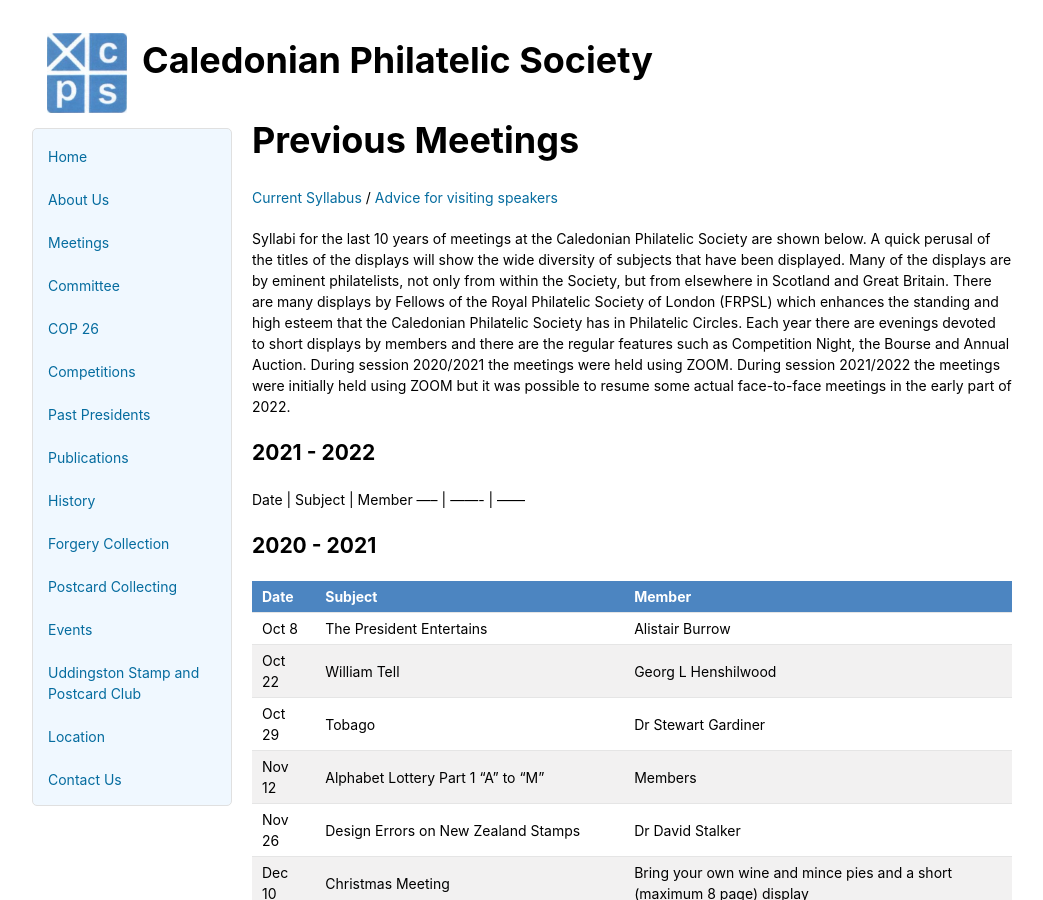
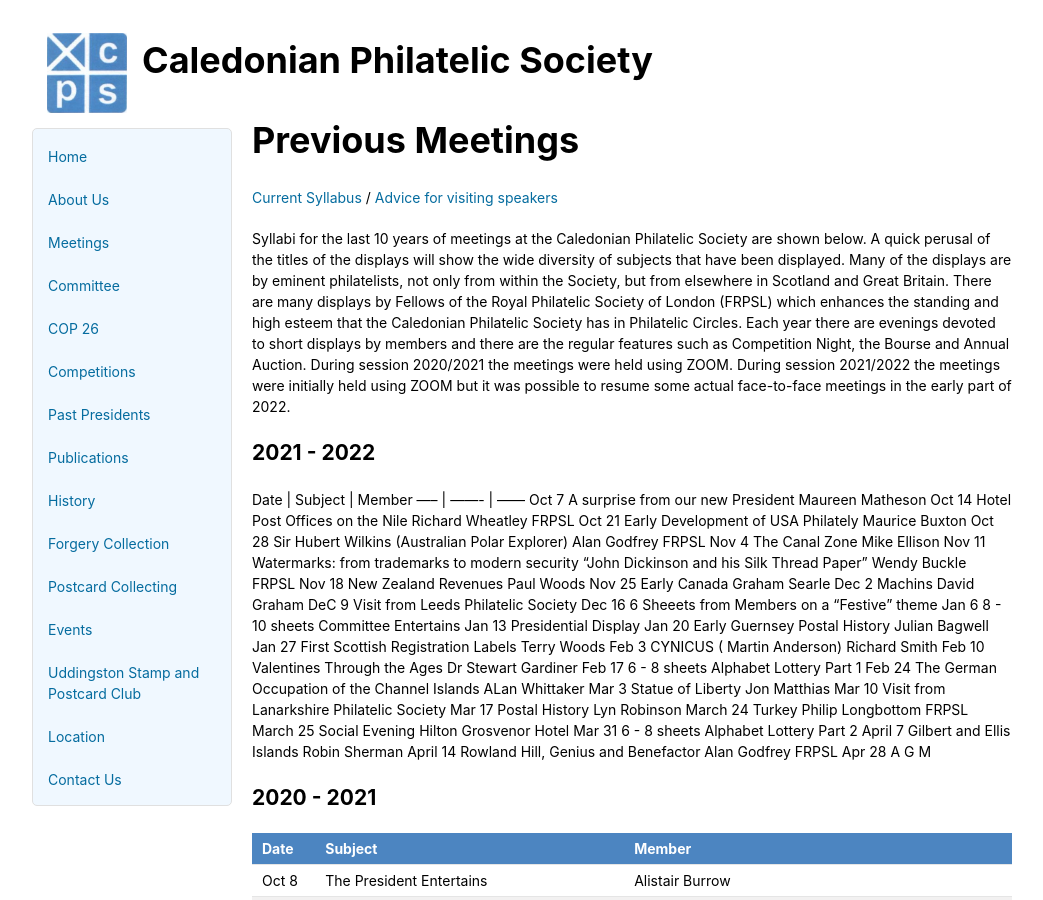
Before and after one commit to astalker/caledonian-stamps, a Jekyll site: the page built from previous-meetings.md, in a window 1280 px wide and 900 px high. Shown: the whole window, without its empty margins (118-1161 px from the left). Built offline with Jekyll 4.4.1, drawn with Linux system fonts in a browser that asks for light colours; our own code applies the rules of GitHub Pages for plain Markdown files.

Commit message:
20211 2022 meetings added

```diff
--- a/previous-meetings.md
+++ b/previous-meetings.md
@@ -8,7 +8,34 @@ Syllabi for the last 10 years of meetings at the Caledonian Philatelic Society a
 
 Date  | Subject | Member
 ----- | ------- | ------
-
+Oct 7	A surprise from our new President	Maureen Matheson
+Oct 14	Hotel Post Offices on the Nile	Richard Wheatley FRPSL
+Oct 21	Early Development of USA Philately	Maurice Buxton
+Oct 28	Sir Hubert Wilkins (Australian Polar Explorer)	Alan Godfrey FRPSL
+Nov 4	The Canal Zone	Mike Ellison
+Nov 11	Watermarks: from trademarks to modern security "John Dickinson and his Silk Thread Paper"	Wendy Buckle FRPSL
+Nov 18	New Zealand Revenues	Paul Woods
+Nov 25	Early Canada	Graham Searle
+Dec 2	Machins	David Graham
+DeC 9	Visit from Leeds Philatelic Society
+Dec 16	6 Sheeets from Members on a "Festive" theme
+Jan 6	8 - 10 sheets	Committee Entertains
+Jan 13	Presidential Display
+Jan 20	Early Guernsey Postal History	Julian Bagwell
+Jan 27	First Scottish Registration Labels	Terry Woods
+Feb 3	CYNICUS ( Martin Anderson)	Richard Smith
+Feb 10	Valentines Through the Ages	Dr Stewart Gardiner
+Feb 17	6 - 8 sheets	Alphabet Lottery Part 1
+Feb 24	The German Occupation of the Channel Islands	ALan Whittaker
+Mar 3	Statue of Liberty	Jon Matthias
+Mar 10	Visit from Lanarkshire Philatelic Society
+Mar 17	Postal History	Lyn Robinson
+March 24	Turkey	Philip Longbottom FRPSL
+March 25	Social Evening	Hilton Grosvenor Hotel
+Mar 31	6 - 8 sheets	Alphabet Lottery Part 2
+April 7	Gilbert and Ellis Islands	Robin Sherman
+April 14	Rowland Hill, Genius and Benefactor	Alan Godfrey FRPSL
+Apr 28	A G M
 
 ## 2020 - 2021
 
```
